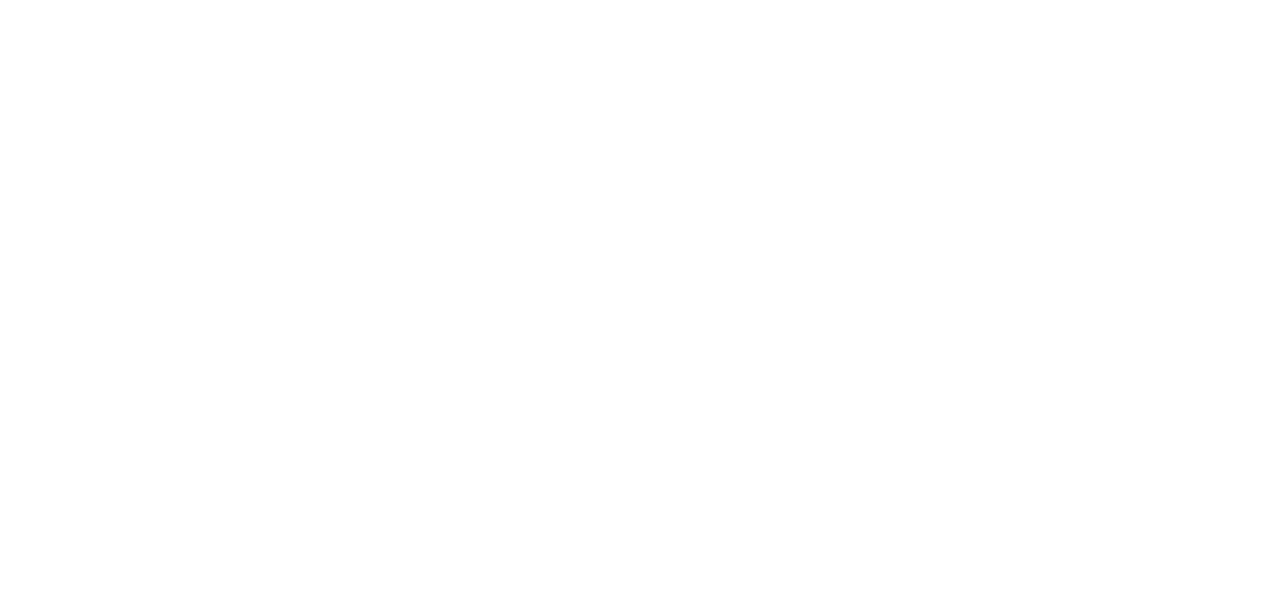
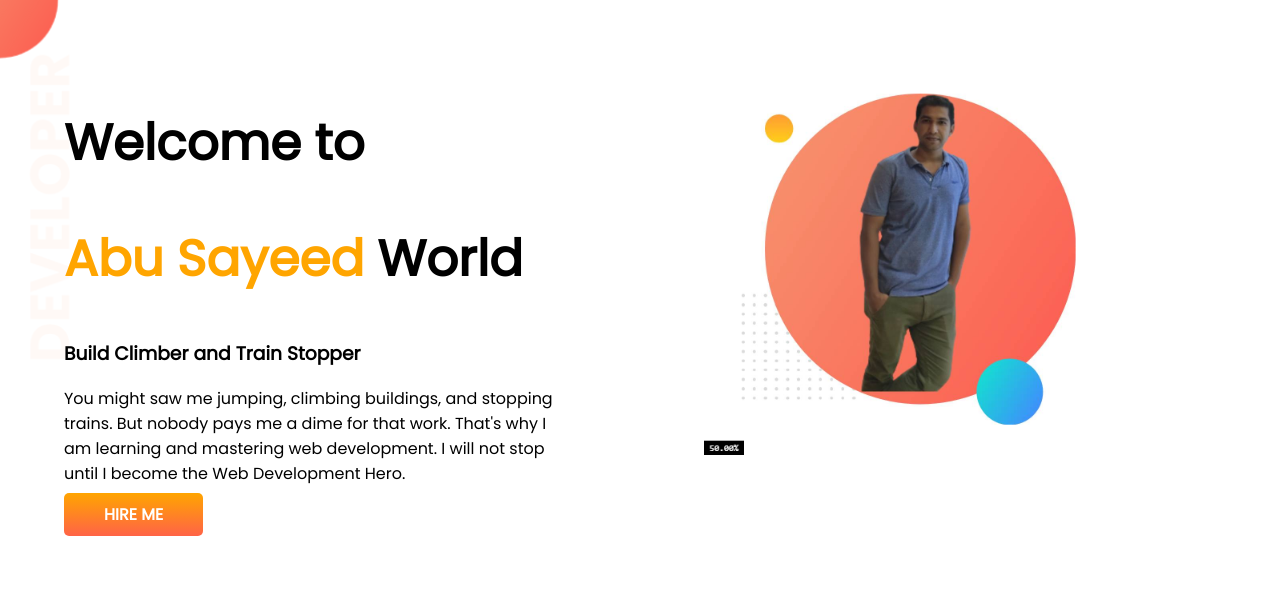
Before and after one commit to Sayeed1037/developer-portfolio, a plain HTML site: page index.html in a window 1280 px wide. Drawn offline with Linux system fonts and the light colour scheme.

Commit message:
1st commit

```diff
--- a/index.html
+++ b/index.html
@@ -1,13 +1,34 @@
 <!DOCTYPE html>
 <html lang="en">
+
 <head>
     <meta charset="UTF-8">
     <meta http-equiv="X-UA-Compatible" content="IE=edge">
     <meta name="viewport" content="width=device-width, initial-scale=1.0">
+    <link rel="preconnect" href="https://fonts.googleapis.com">
+    <link rel="preconnect" href="https://fonts.gstatic.com" crossorigin>
+    <link href="https://fonts.googleapis.com/css2?  family=Poppins:ital,wght@0,400;1,400;1,600&   display=swap"
+        rel="stylesheet">
     <title>Sayeed Portfolio</title>
     <link rel="stylesheet" href="style.css">
 </head>
+
 <body>
+    <section class="top-banner">
+        <div class="half-width">
+            <h1>Welcome to</h1>
+            <h1><span class="orange-color">Abu Sayeed</span> World</h1>
+            <h3>Build Climber and Train Stopper</h3>
+            <p>You might saw me jumping, climbing           buildings, and stopping trains. But nobody pays me a dime for that work.
+                That's why I am learning and mastering web development. I will not stop until I become the Web Development
+                Hero.</p>
+                <a class="link-button" target="_blank" href="www.google.com">HIRE ME</a>
 
+        </div>
+        <div class="half-width">
+            <img src="images/New Pic.png" alt="MyPic">
+        </div>
+    </section>
 </body>
+
 </html>
--- a/style.css
+++ b/style.css
@@ -0,0 +1,32 @@
+body{
+    font-family: 'Poppins', sans-serif;
+    margin: 0px;
+}
+h1{
+    font-size: 50px;
+}
+.orange-color{
+    color: orange;
+}
+section{
+    display: flex;
+}
+.half-width{
+    width: 50%;
+    padding: 5%;
+}
+.half-width img{
+    width: 80%;
+}
+.link-button{
+    text-decoration: none;
+    background-image: linear-gradient(orange, tomato);
+    color: white;
+    font-weight: 700;
+    padding: 10px 40px;
+    border-radius: 5px;
+}
+.top-banner{
+    background-image: url(images/top-banner.png);
+    background-repeat: no-repeat;
+}
```
Also changed, not shown: images/IMG_20190830_194944_50-removebg-preview.png (added), images/IMG_20190830_194944_50.jpg (added), images/New Pic.png (added), images/dream-bg.png (added), images/exp-bg.png (added), images/jhankar.png (added), images/jhankar2.png (added), images/my-bg.png (added), images/my-bg2.png (added), images/top-banner.png (added), 1 other file.
